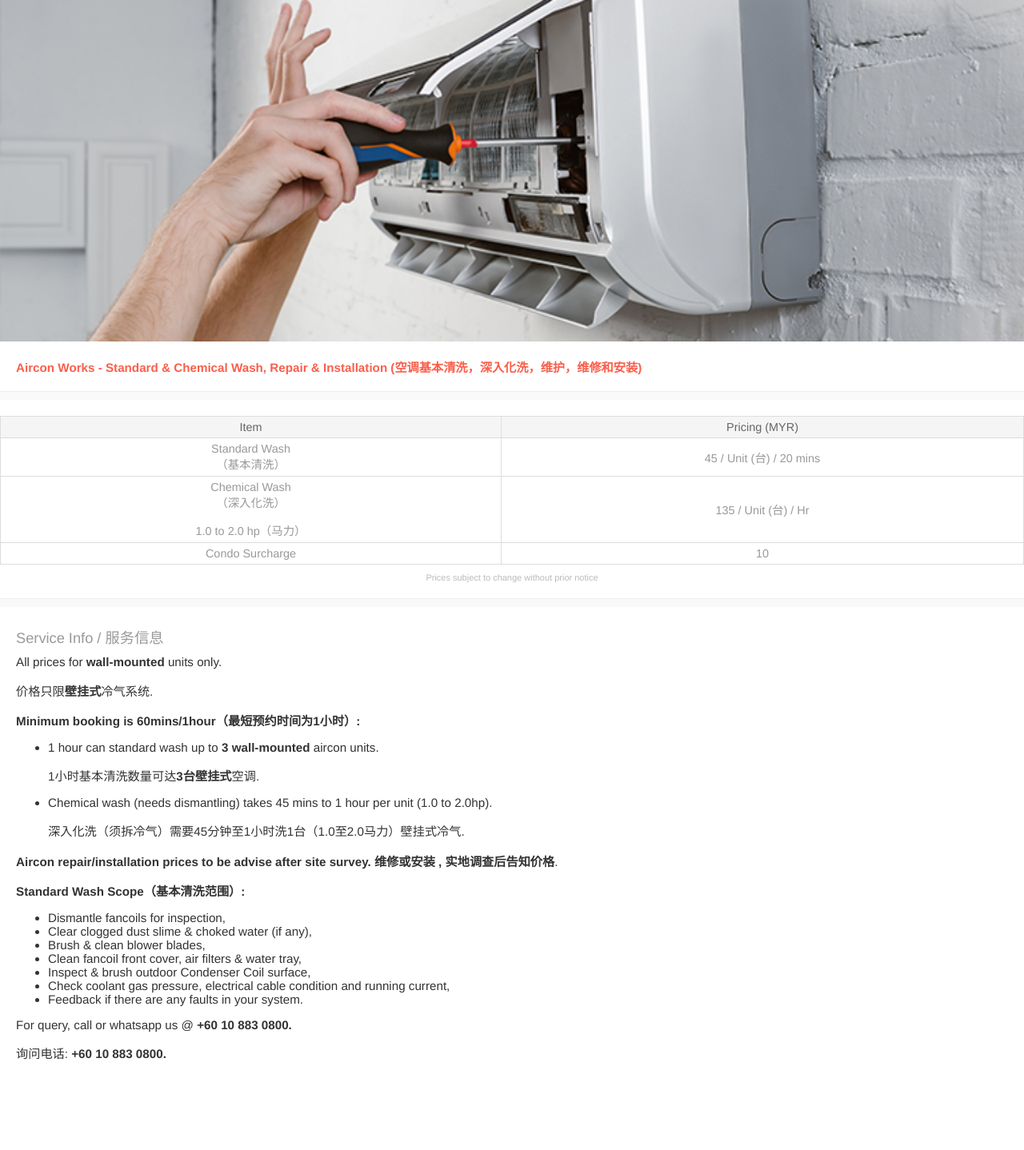
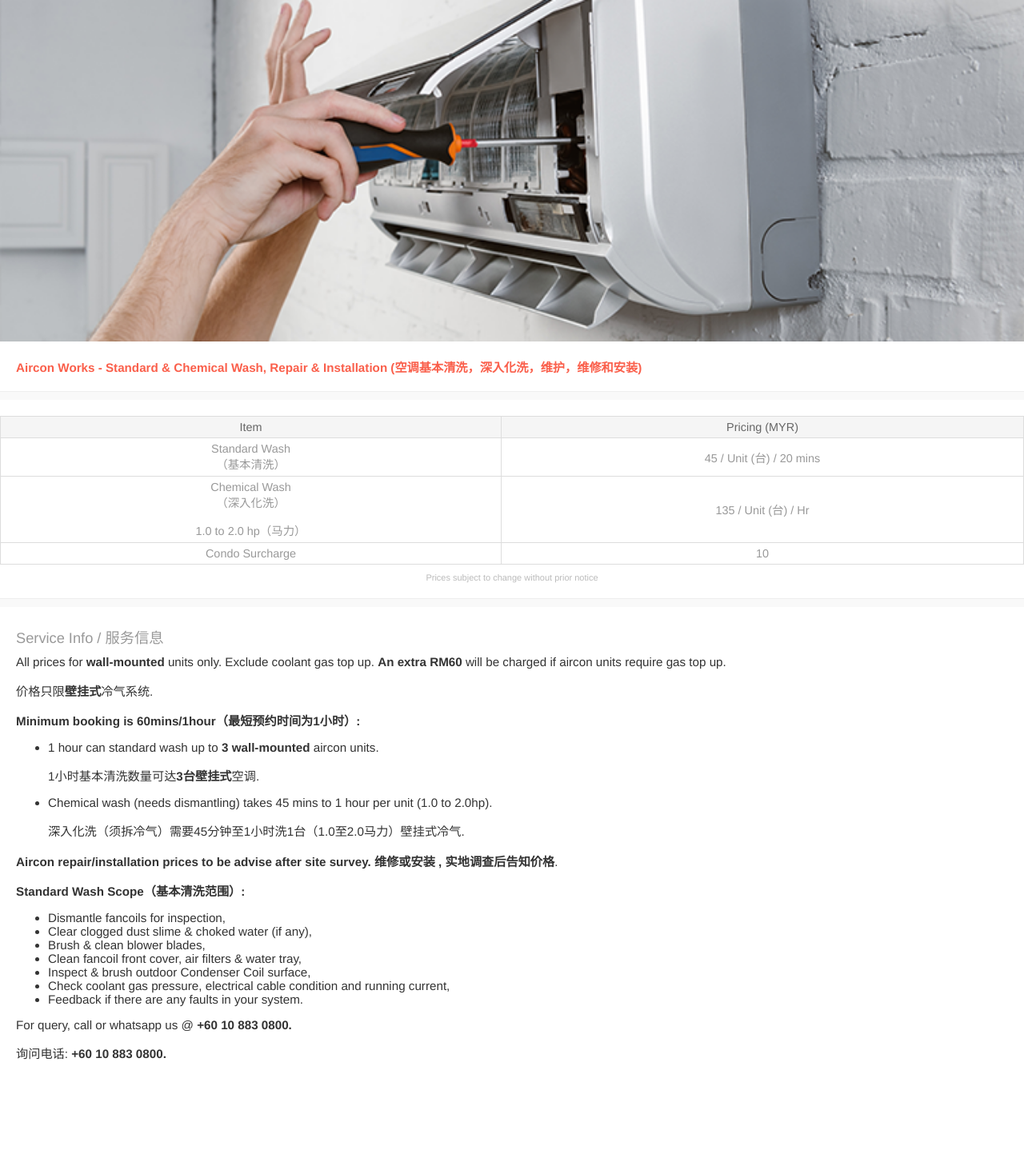
Before and after one commit to blooms-singapore/pages, a Jekyll site: the page built from en/services/myr/aircon.html, in a window 1280 px wide. Shown: the whole page at 80% size. Built offline with Jekyll 4.4.1, drawn with Linux system fonts in a browser that asks for light colours.

Commit message:
Update aircon.html

```diff
--- a/en/services/myr/aircon.html
+++ b/en/services/myr/aircon.html
@@ -42,7 +42,7 @@ layout: service
   <div class="service-info">
     <h4 class="service-title">Service Info / 服务信息</h4>
     <p>
-      All prices for <strong>wall-mounted</strong> units only.
+      All prices for <strong>wall-mounted</strong> units only. Exclude coolant gas top up. <strong>An extra RM60 </strong>will be charged if aircon units require gas top up.
       <p>
         价格只限<strong>壁挂式</strong>冷气系统.
       <p>
```
